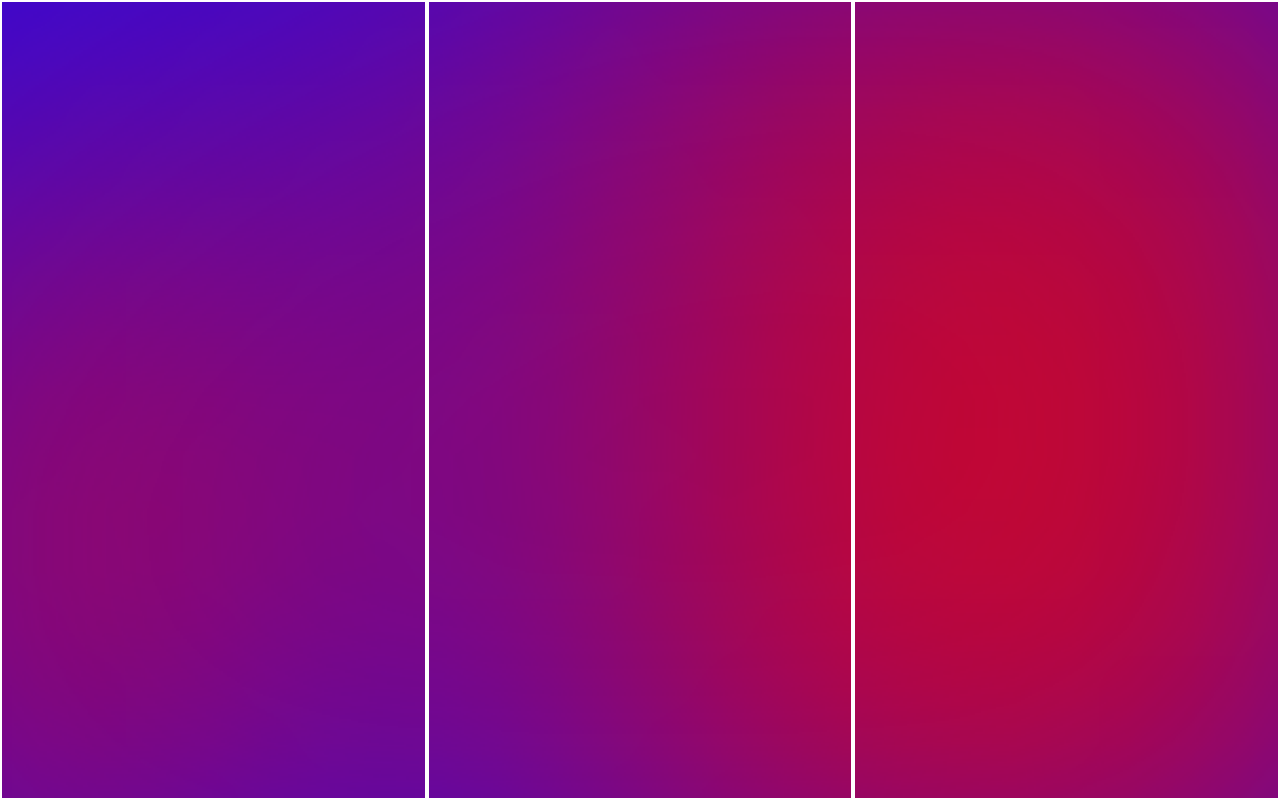
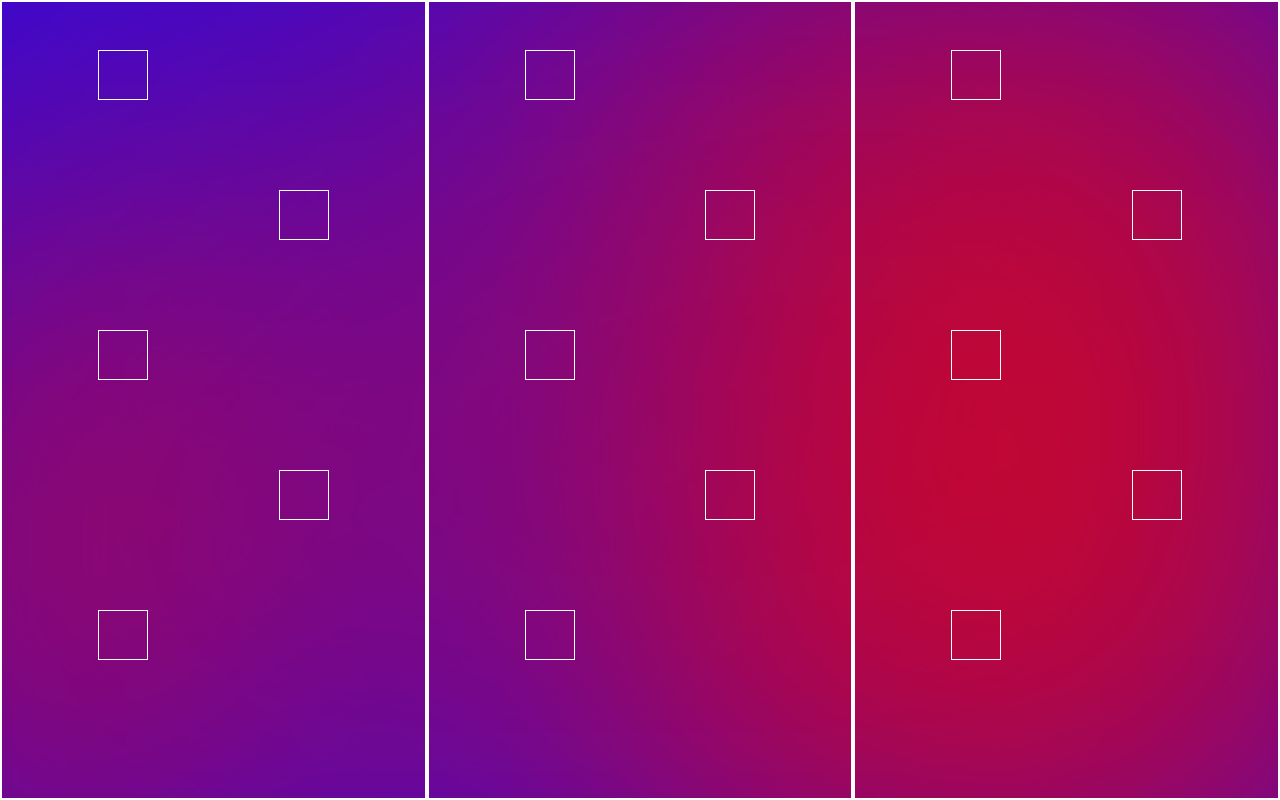
Before and after one commit to Holy-Hack-2025/Team-14-Goon-Goon-Array-Investsuite, a React (Vite) app in the folder goongoonarray-frontend/: page / in a window 1280 px wide. Built offline with nearby package versions, Linux system fonts and the light colour scheme.

Commit message:
add nodes

```diff
--- a/goongoonarray-frontend/src/App.jsx
+++ b/goongoonarray-frontend/src/App.jsx
@@ -5,9 +5,17 @@ import ProfileComponent from './components/ProfileComponent/ProfileComponent';
 function App() {
   return (
     <div className='main-container'>
-      <ProfileComponent id='0'/>
-      <ProfileComponent id='1'/>
-      <ProfileComponent id='2'/>
+      <ProfileComponent id='0'>
+
+      </ProfileComponent>
+
+      <ProfileComponent id='1'>
+
+      </ProfileComponent>
+
+      <ProfileComponent id='2'>
+
+      </ProfileComponent>
     </div>
   )
 }
--- a/goongoonarray-frontend/src/components/ProfileComponent/ProfileComponent.css
+++ b/goongoonarray-frontend/src/components/ProfileComponent/ProfileComponent.css
@@ -1,3 +1,38 @@
 .profile-container {
+    display: flex;
+    flex-direction: column;
     border: 2px solid #fff;
+    padding: 3rem;
+    padding-left: 6rem;
+    padding-right: 6rem;
 }
+
+.node-left-container {
+    display: flex;
+    justify-content: flex-start;
+    width: 100%;
+    height: 50px;
+}
+
+.node-right-container {
+    display: flex;
+    justify-content: flex-end;
+    width: 100%;
+    height: 50px;
+}
+
+.node-left {
+    border: 1px solid #fff;
+    width: 50px;
+    height: 50px;
+}
+
+.node-right {
+    border: 1px solid #fff;
+    width: 50px;
+    height: 50px;
+}
+
+.line {
+    height: 100px;
+}
--- a/goongoonarray-frontend/src/components/ProfileComponent/ProfileComponent.jsx
+++ b/goongoonarray-frontend/src/components/ProfileComponent/ProfileComponent.jsx
@@ -4,7 +4,59 @@ import React from 'react';
 function ProfileComponent(props) {
     return (
         <div className='profile-container' id={`profile-${props.id}`}>
+            <div className='node-left-container'>
+                <div className='node-left'>
 
+                </div>
+            </div>
+
+            <div className='line left-to-right'>
+
+            </div>
+
+            <div className='node-right-container'>
+                <div className='node-right'>
+
+                </div>
+            </div>
+
+            <div className='line right-to-left'>
+
+            </div>
+
+            <div className='node-left-container'>
+                <div className='node-left'>
+
+                </div>
+            </div>
+
+            <div className='line left-to-right'>
+
+            </div>
+
+            <div className='node-right-container'>
+                <div className='node-right'>
+
+                </div>
+            </div>
+
+            <div className='line right-to-left'>
+
+            </div>
+
+            <div className='node-left-container'>
+                <div className='node-left'>
+
+                </div>
+            </div>
+
+            <div className='line left-to-mid'>
+
+            </div>
+
+            <div className='profile-type'>
+
+            </div>
         </div>
     )
 }
```
